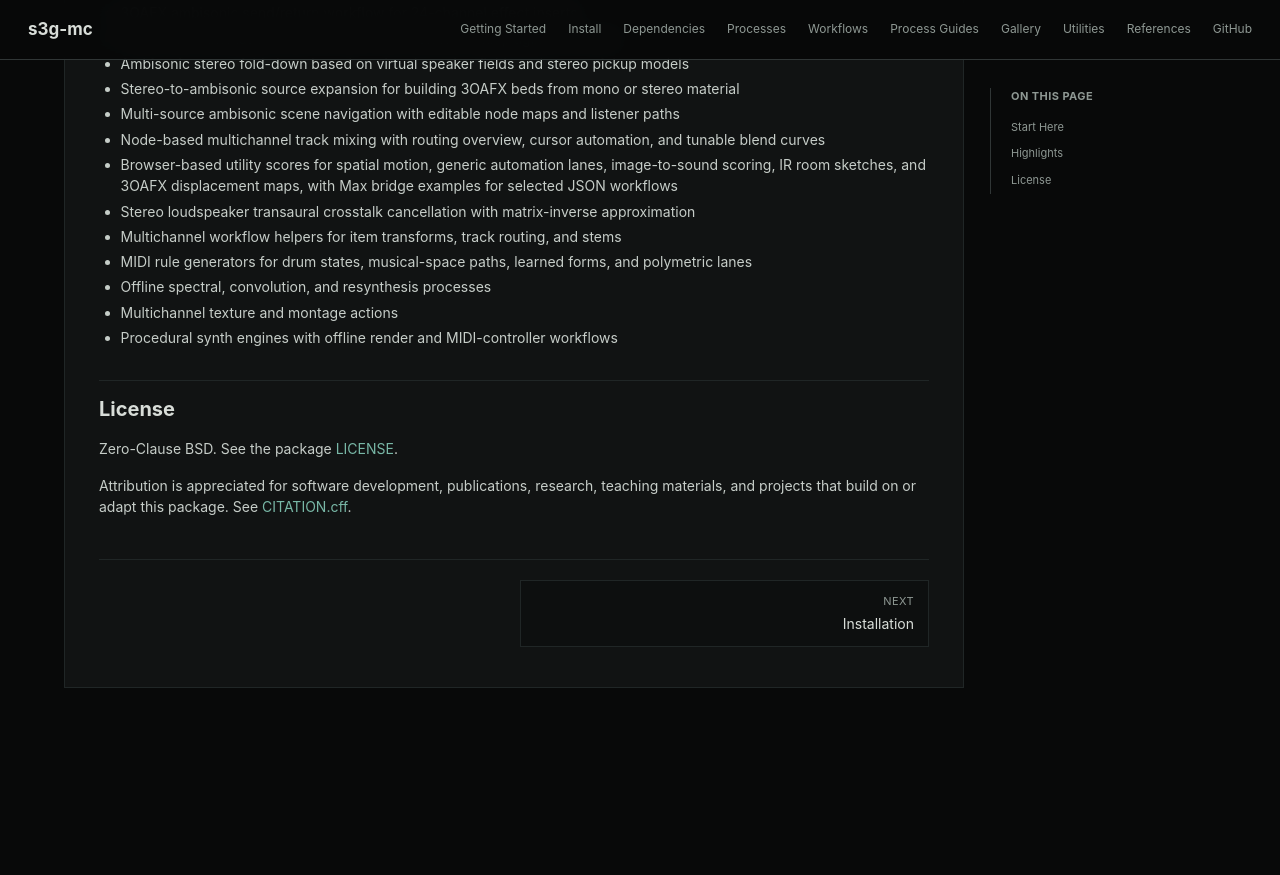
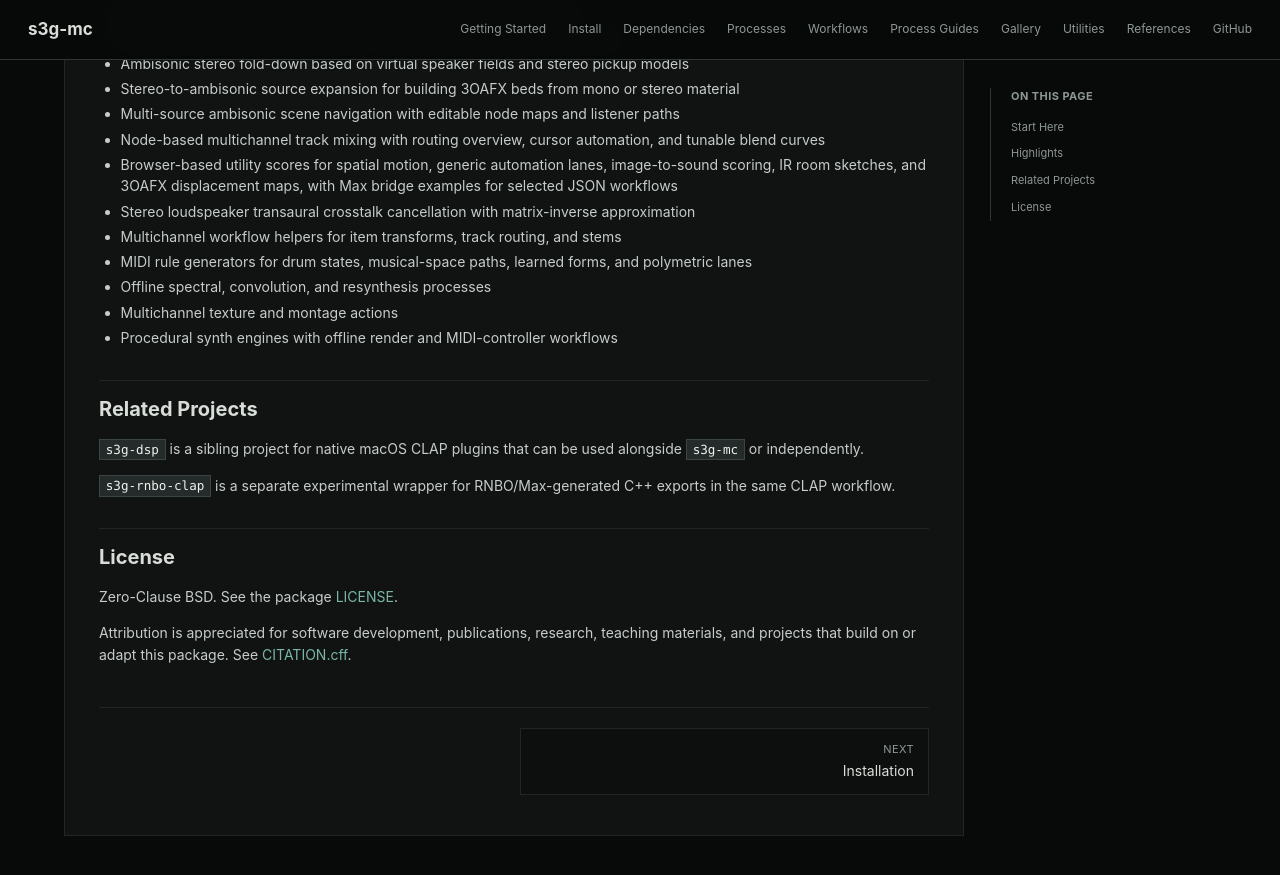
Before and after one commit to s3g/s3g-mc, a Jekyll site: the page built from docs/index.md, in a window 1280 px wide and 900 px high, scrolled down 931 px. Shown: the top 875 px of the window. Built offline with Jekyll 4.4.1, drawn with Linux system fonts in a browser that asks for light colours; before the commit the page ends 1683 px from its top, so only the background shows below that.

Commit message:
Update index.md

```diff
--- a/docs/index.md
+++ b/docs/index.md
@@ -9,6 +9,8 @@ toc:
     href: "#start-here"
   - title: Highlights
     href: "#highlights"
+  - title: Related Projects
+    href: "#related-projects"
   - title: License
     href: "#license"
 ---
@@ -58,6 +60,15 @@ Many of these tools are inspired by or extend existing computer music practices,
 - Multichannel texture and montage actions
 - Procedural synth engines with offline render and MIDI-controller workflows
 
+## Related Projects
+
+[`s3g-dsp`](https://github.com/s3g/s3g-dsp) is a sibling project for native
+macOS CLAP plugins that can be used alongside `s3g-mc` or independently.
+
+[`s3g-rnbo-clap`](https://github.com/s3g/s3g-rnbo-clap) is a separate
+experimental wrapper for RNBO/Max-generated C++ exports in the same CLAP
+workflow.
+
 ## License
 
 Zero-Clause BSD. See the package
```
